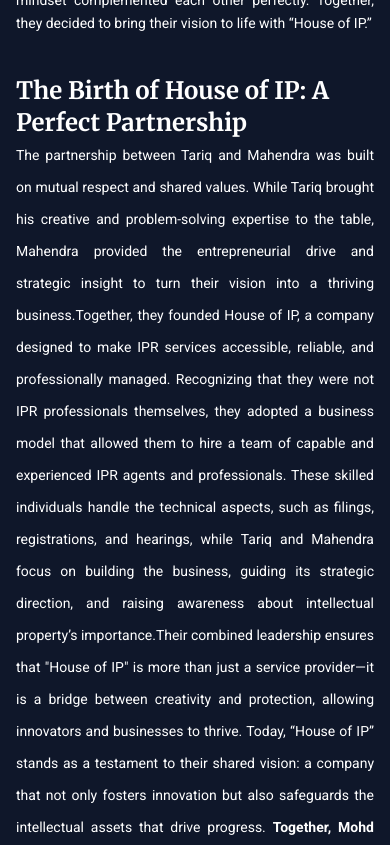
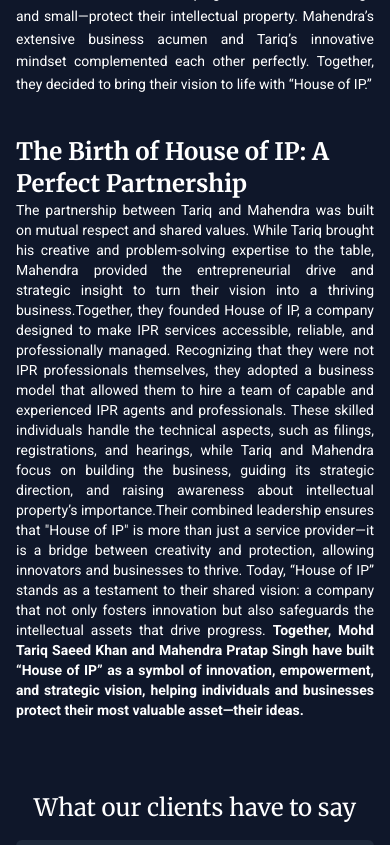
Before and after one commit to House-of-marktech-01/House_of_IP, a React (Vite) app in the folder Client/: page /about in a window 390 px wide. Shown: the part 2100-2945 px from the top of the page. Built offline with nearby package versions, Linux system fonts and the light colour scheme.

Commit message:
reduces leading

```diff
--- a/Client/src/Pages/About.jsx
+++ b/Client/src/Pages/About.jsx
@@ -89,7 +89,7 @@
                 height="auto"
                 loop
                 muted
-                className="w-full lg:h-96"
+                className="w-full lg:h-96 h-60"
               >
                 <source
                   src="/houseofIP.mp4"
@@ -148,7 +148,7 @@
                 The story behind{""}
                 <span className="font-serif font-bold ml-2">House of IP</span>
               </h2>
-              <p className="text-white text-sm font-roboto lg:text-base leading-relaxed">
+              <p className="text-white text-sm font-roboto lg:text-base leading-relaxed lg:leading-7">
                 At <span className="font-bold">House of IP</span> we believe
                 that the foundation of any successful business lies in
                 safeguarding intellectual property (IP) and fostering
@@ -272,7 +272,7 @@
             <h1 className="text-2xl font-bold font-serif lg:pb-5 ">
               The Birth of House of IP: A Perfect Partnership
             </h1>
-            <p className="text-sm lg:text-base leading-8 font-roboto text-justify">
+            <p className="text-sm lg:text-base lg:leading-7 font-roboto text-justify">
               The partnership between Tariq and Mahendra was built on mutual
               respect and shared values. While Tariq brought his creative and
               problem-solving expertise to the table, Mahendra provided the
```
